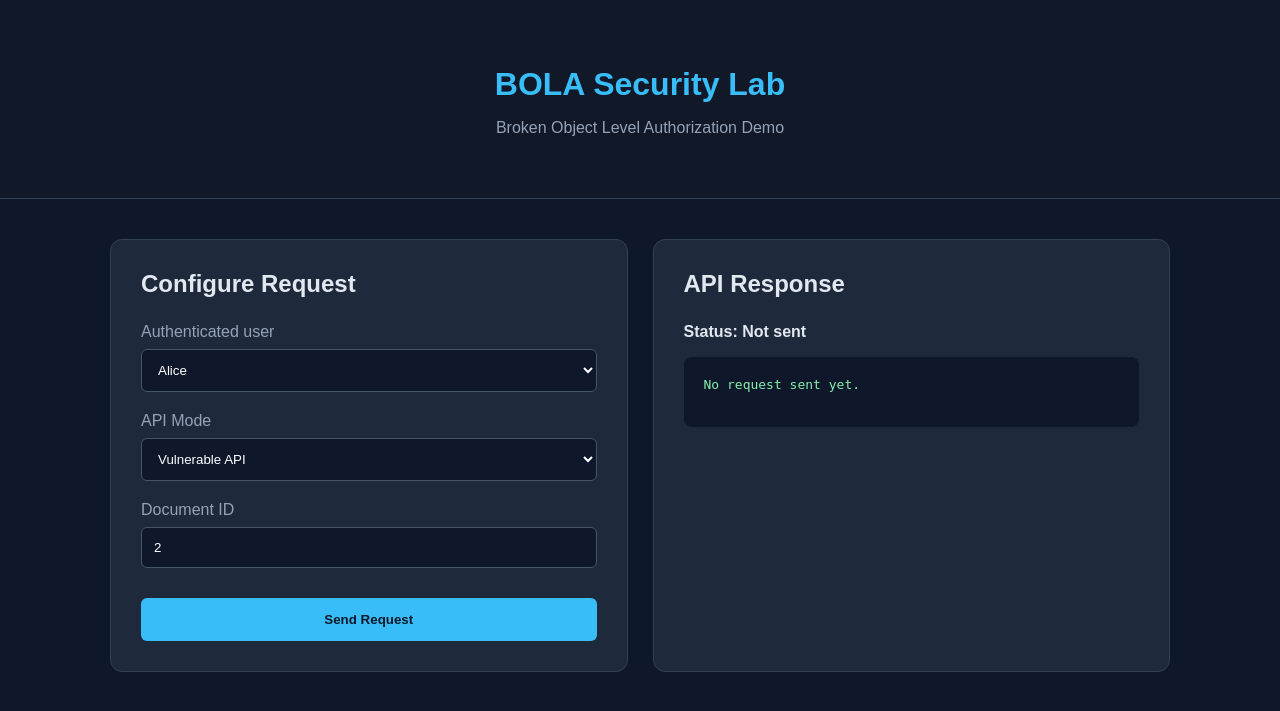
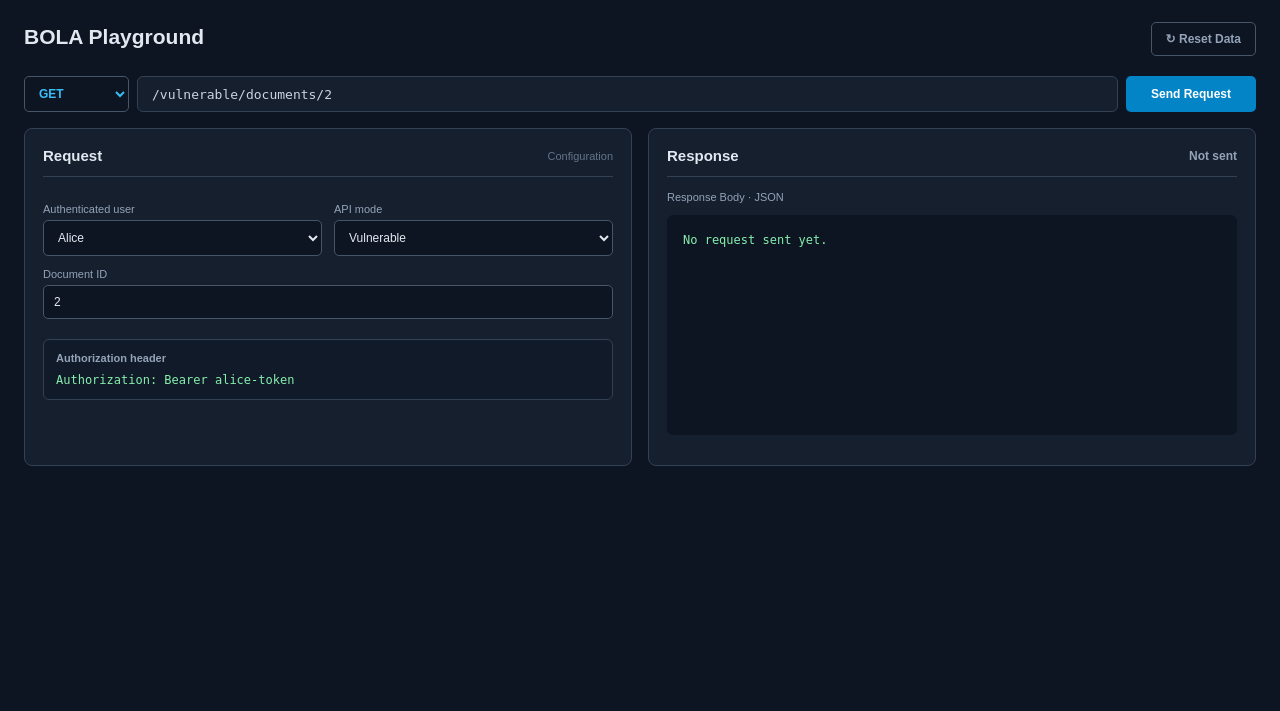
Before and after one commit to Anna02-08/BOLA-demo, a Flask app: page / in a window 1280 px wide. Shown: the top 711 px of the page. Run offline with Flask 3, Linux system fonts and the light colour scheme.

Commit message:
Updated frontend and added more methods

```diff
--- a/app.py
+++ b/app.py
@@ -1,4 +1,5 @@
 from flask import Flask, request, jsonify, render_template
+from copy import deepcopy
 
 app = Flask(__name__)
 
@@ -9,7 +10,7 @@ TOKENS = {
 }
 
 # Simulated private documents
-documents = {
+INITIAL_DOCUMENTS = {
     1: {
         "id": 1,
         "owner": "alice",
@@ -21,7 +22,7 @@ documents = {
         "title": "Bob's secret project"
     }
 }
-
+documents = deepcopy(INITIAL_DOCUMENTS)
 
 def get_current_user():
     auth = request.headers.get("Authorization", "")
@@ -41,7 +42,7 @@ def home():
     return render_template("index.html")
 
 # VULNERABLE ENDPOINT
-@app.route("/vulnerable/documents/<int:doc_id>")
+@app.route("/vulnerable/documents/<int:doc_id>",methods=["GET", "PUT", "DELETE"])
 def vulnerable_document(doc_id):
 
     user = get_current_user()
@@ -55,11 +56,35 @@ def vulnerable_document(doc_id):
         return jsonify({"error": "Not found"}), 404
 
     # BOLA: No ownership verification!
-    return jsonify(document)
+    if request.method == "GET":
+        return jsonify(document), 200
+
+    if request.method == "PUT":
+        data = request.get_json(silent=True)
+
+        if not isinstance(data, dict):
+            return jsonify({"error": "Invalid JSON"}), 400
+
+        if not isinstance(data.get("title"), str):
+            return jsonify({"error": "Title must be a string"}), 400
+
+        document["title"] = data["title"]
+
+        return jsonify({
+            "message": "Document updated",
+            "document": document
+        }), 200
+
+    if request.method == "DELETE":
+        del documents[doc_id]
+
+        return jsonify({
+            "message": "Document deleted"
+        }), 200
 
 
 # SECURE ENDPOINT
-@app.route("/secure/documents/<int:doc_id>")
+@app.route("/secure/documents/<int:doc_id>", methods=["GET", "PUT", "DELETE"])
 def secure_document(doc_id):
 
     user = get_current_user()
@@ -75,9 +100,46 @@ def secure_document(doc_id):
     # Object-level authorization
     if document["owner"] != user:
         return jsonify({"error": "Not found"}), 404
+    if request.method == "GET":
+        return jsonify(document), 200
+
+    if request.method == "PUT":
+        data = request.get_json(silent=True)
+
+        if not isinstance(data, dict):
+            return jsonify({"error": "Invalid JSON"}), 400
+
+        if not isinstance(data.get("title"), str):
+            return jsonify({"error": "Title must be a string"}), 400
+
+        document["title"] = data["title"]
+
+        return jsonify({
+            "message": "Document updated",
+            "document": document
+        }), 200
+
+    if request.method == "DELETE":
+        del documents[doc_id]
+
+        return jsonify({
+            "message": "Document deleted"
+        }), 200
 
     return jsonify(document)
 
 
+@app.route("/reset", methods=["POST"])
+def reset_documents():
+
+    documents.clear()
+    documents.update(deepcopy(INITIAL_DOCUMENTS))
+
+    return jsonify({
+        "message": "Demo data restored",
+        "documents": list(documents.values())
+    }), 200
+
+
 if __name__ == "__main__":
     app.run(host="127.0.0.1", port=5000, debug=False)
--- a/static/script.js
+++ b/static/script.js
@@ -1,27 +1,96 @@
 
 const sendButton = document.getElementById("sendRequest");
+const resetButton = document.getElementById("resetButton");
+
 const statusElement = document.getElementById("status");
 const responseElement = document.getElementById("response");
 
+const methodSelect = document.getElementById("method");
+const updateForm = document.getElementById("updateForm");
+
+
+// Show update form only for PUT requests
+methodSelect.addEventListener("change", () => {
+    updateForm.style.display =
+        methodSelect.value === "PUT" ? "block" : "none";
+});
+
+// Send API request
 sendButton.addEventListener("click", async () => {
 
     const user = document.getElementById("user").value;
     const mode = document.getElementById("mode").value;
     const documentId = document.getElementById("document").value;
+    const method = methodSelect.value;
 
     const url = `/${mode}/documents/${documentId}`;
+    const token = `${user}-token`;
 
-    // Simulated authentication
-    const token = `${user}-token`;
+    const options = {
+        method: method,
+        headers: {
+            "Authorization": `Bearer ${token}`
+        }
+    };
+
+    // PUT requires JSON body
+    if (method === "PUT") {
+        const newTitle =
+            document.getElementById("newTitle").value;
+
+        options.headers["Content-Type"] = "application/json";
+        options.body = JSON.stringify({
+            title: newTitle
+        });
+    }
 
     statusElement.textContent = "Status: Loading...";
 
     try {
-        const response = await fetch(url, {
-            method: "GET",
-            headers: {
-                "Authorization": `Bearer ${token}`
-            }
+        const response = await fetch(url, options);
+        const contentType = response.headers.get("content-type") || "";
+
+        let data;
+
+        if (contentType.includes("application/json")) {
+            data = await response.json();
+        } else {
+            data = {
+                error: `HTTP ${response.status}`,
+                message: "Server returned a non-JSON response."
+            };
+        }
+
+        statusElement.textContent =
+            `Status: ${response.status} ${response.statusText}`;
+
+        responseElement.textContent =
+            JSON.stringify(data, null, 4);
+
+        statusElement.style.color =
+            response.ok ? "#86efac" : "#f87171";
+
+    } catch (error) {
+        statusElement.textContent = "Connection error";
+        statusElement.style.color = "#f87171";
+        responseElement.textContent = error.message;
+    }
+});
+
+// Restore original documents
+resetButton.addEventListener("click", async () => {
+
+    const confirmed = confirm(
+        "Restore original demo documents?"
+    );
+
+    if (!confirmed) {
+        return;
+    }
+
+    try {
+        const response = await fetch("/reset", {
+            method: "POST"
         });
 
         const data = await response.json();
@@ -32,15 +101,33 @@ sendButton.addEventListener("click", async () => {
         responseElement.textContent =
             JSON.stringify(data, null, 4);
 
-        if (response.ok) {
-            statusElement.style.color = "#86efac";
-        } else {
-            statusElement.style.color = "#f87171";
-        }
+        statusElement.style.color =
+            response.ok ? "#86efac" : "#f87171";
 
     } catch (error) {
         statusElement.textContent = "Connection error";
-        statusElement.style.color = "#f87171";
         responseElement.textContent = error.message;
     }
 });
+
+
+// Update request in the preview section
+function updateRequestPreview() {
+    const mode = document.getElementById("mode").value;
+    const documentId = document.getElementById("document").value;
+    const user = document.getElementById("user").value;
+
+    document.getElementById("endpointPreview").textContent =
+        `/${mode}/documents/${documentId}`;
+
+    document.getElementById("authPreview").textContent =
+        `Authorization: Bearer ${user}-token`;
+}
+["mode", "document", "user"].forEach(id => {
+    document.getElementById(id).addEventListener(
+        "input",
+        updateRequestPreview
+    );
+});
+
+updateRequestPreview();
--- a/static/style.css
+++ b/static/style.css
@@ -1,100 +1,282 @@
-
 * {
     box-sizing: border-box;
 }
 
 body {
     margin: 0;
+    background: #0e1522;
+    color: #e2e8f0;
     font-family: Arial, sans-serif;
-    background: #0f172a;
+    font-size: 13px;
+}
+
+/* Top navigation bar */
+
+.topbar {
+    height: 52px;
+    padding: 0 24px;
+    display: flex;
+    align-items: center;
+    justify-content: space-between;
+    background: #151f2e;
+    border-bottom: 1px solid #334155;
+}
+
+.brand {
+    display: flex;
+    align-items: center;
+    gap: 10px;
+}
+
+.brand-icon {
+    color: #38bdf8;
+    font-size: 23px;
+}
+
+.brand strong {
+    font-size: 15px;
+}
+
+.subtitle {
+    margin-left: 12px;
+    color: #94a3b8;
+    font-size: 12px;
+}
+
+.environment {
+    color: #4ade80;
+    font-size: 10px;
+    letter-spacing: 1px;
+}
+
+/* Workspace */
+
+.workspace {
+    max-width: 1300px;
+    margin: 0 auto;
+    padding: 22px 24px;
+}
+
+.workspace-title {
+    display: flex;
+    justify-content: space-between;
+    align-items: center;
+    margin-bottom: 20px;
+}
+
+h1 {
+    margin: 0 0 5px;
+    font-size: 21px;
     color: #e2e8f0;
 }
 
-header {
-    text-align: center;
-    padding: 45px 20px;
-    background: #111827;
+.workspace-title p {
+    margin: 0;
+    font-size: 12px;
+    color: #94a3b8;
+}
+
+/* Request URL bar */
+
+.request-bar {
+    display: flex;
+    align-items: stretch;
+    gap: 8px;
+    margin-bottom: 16px;
+}
+
+.request-bar select {
+    width: 105px;
+    flex-shrink: 0;
+    color: #38bdf8;
+    font-weight: bold;
+}
+
+.endpoint {
+    flex: 1;
+    min-width: 0;
+    display: flex;
+    align-items: center;
+    padding: 0 14px;
+    background: #151f2e;
+    border: 1px solid #334155;
+    border-radius: 6px;
+    color: #cbd5e1;
+    font-family: monospace;
+    overflow-wrap: anywhere;
+}
+
+#sendRequest {
+    width: 130px;
+    margin: 0;
+    background: #0284c7;
+    color: white;
+}
+
+#sendRequest:hover {
+    background: #0369a1;
+}
+
+/* Two-column layout */
+
+.panels {
+    display: grid;
+    grid-template-columns: 1fr 1fr;
+    gap: 16px;
+    margin: 0;
+    padding: 0;
+    max-width: none;
+}
+
+.panel {
+    background: #151f2e;
+    border: 1px solid #334155;
+    border-radius: 8px;
+    padding: 18px;
+    min-width: 0;
+}
+
+.panel-heading {
+    display: flex;
+    align-items: center;
+    justify-content: space-between;
+    padding-bottom: 12px;
+    margin-bottom: 14px;
     border-bottom: 1px solid #334155;
 }
 
-h1 {
-    color: #38bdf8;
-    margin-bottom: 8px;
+h2 {
+    margin: 0;
+    font-size: 15px;
 }
 
-header p {
-    color: #94a3b8;
+.panel-subtitle {
+    color: #64748b;
+    font-size: 11px;
 }
 
-main {
-    max-width: 1100px;
-    margin: 40px auto;
-    padding: 0 20px;
+/* Forms */
+
+.form-grid {
     display: grid;
     grid-template-columns: 1fr 1fr;
-    gap: 25px;
-}
-
-.panel {
-    background: #1e293b;
-    padding: 30px;
-    border-radius: 12px;
-    border: 1px solid #334155;
-}
-
-h2 {
-    margin-top: 0;
-    margin-bottom: 25px;
+    gap: 12px;
 }
 
 label {
     display: block;
-    margin-top: 20px;
-    margin-bottom: 8px;
+    margin: 12px 0 5px;
     color: #94a3b8;
+    font-size: 11px;
 }
 
 select,
 input {
     width: 100%;
-    padding: 12px;
-    background: #0f172a;
-    color: white;
+    padding: 9px 10px;
+    border-radius: 5px;
     border: 1px solid #475569;
-    border-radius: 6px;
+    background: #0e1522;
+    color: #e2e8f0;
+    font-size: 12px;
 }
 
 button {
-    width: 100%;
-    margin-top: 30px;
-    padding: 14px;
-    background: #38bdf8;
-    color: #0f172a;
     border: none;
-    border-radius: 6px;
+    border-radius: 5px;
+    padding: 9px 14px;
+    font-size: 12px;
     font-weight: bold;
     cursor: pointer;
 }
 
-button:hover {
-    background: #7dd3fc;
+#resetButton {
+    width: auto;
+    margin: 0;
+    background: transparent;
+    color: #94a3b8;
+    border: 1px solid #475569;
+}
+
+#resetButton:hover {
+    background: #334155;
+}
+
+/* Authorization preview */
+
+.info {
+    margin-top: 20px;
+    padding: 12px;
+    border: 1px solid #334155;
+    border-radius: 6px;
+    background: #101a28;
+}
+
+.info strong {
+    display: block;
+    font-size: 11px;
+    color: #94a3b8;
+    margin-bottom: 8px;
+}
+
+.info code {
+    color: #86efac;
+    font-size: 12px;
+    overflow-wrap: anywhere;
+}
+
+/* Response */
+
+.status {
+    color: #94a3b8;
+    font-weight: bold;
+    font-size: 12px;
+}
+
+.response-heading {
+    margin-bottom: 10px;
+    color: #94a3b8;
+    font-size: 11px;
 }
 
 pre {
-    padding: 20px;
-    background: #0f172a;
-    border-radius: 8px;
-    color: #86efac;
+    background: #0e1522;
+    padding: 16px;
+    border-radius: 6px;
+    min-height: 220px;
+    max-height: 450px;
+    overflow: auto;
     white-space: pre-wrap;
     overflow-wrap: anywhere;
+    color: #86efac;
+    font-size: 12px;
+    line-height: 1.6;
 }
 
-#status {
-    font-weight: bold;
-}
+/* Responsive */
 
 @media (max-width: 700px) {
-    main {
+    .subtitle {
+        display: none;
+    }
+
+    .workspace {
+        padding: 14px;
+    }
+
+    .panels {
         grid-template-columns: 1fr;
     }
+
+    .request-bar {
+        flex-wrap: wrap;
+    }
+
+    .endpoint {
+        min-height: 38px;
+    }
+
+    #sendRequest {
+        width: 100%;
+    }
 }
--- a/templates/index.html
+++ b/templates/index.html
@@ -5,60 +5,98 @@
     <meta charset="UTF-8">
     <meta name="viewport"
           content="width=device-width, initial-scale=1.0">
-
     <title>BOLA Security Lab</title>
-
-    <link rel="stylesheet"
-          href="/static/style.css">
+    <link rel="stylesheet" href="/static/style.css">
 </head>
 <body>
 
-    <header>
-        <h1>BOLA Security Lab</h1>
-        <p>Broken Object Level Authorization Demo</p>
-    </header>
+<div class="workspace">
 
-    <main>
+    <div class="workspace-title">
+        <div>
+            <h1>BOLA Playground</h1>
+            </div>
+        <button id="resetButton" type="button">
+            ↻ Reset Data
+        </button>
+    </div>
+
+    <div class="request-bar">
+        <select id="method" aria-label="HTTP Method">
+            <option value="GET">GET</option>
+            <option value="PUT">PUT</option>
+            <option value="DELETE">DELETE</option>
+        </select>
+
+        <div id="endpointPreview" class="endpoint"></div>
+
+        <button id="sendRequest">Send Request</button>
+    </div>
+
+    <main class="panels">
+
         <section class="panel">
-            <h2>Configure Request</h2>
+            <div class="panel-heading">
+                <h2>Request</h2>
+                <span class="panel-subtitle">Configuration</span>
+            </div>
 
+            <div class="form-grid">
+                <div>
                     <label for="user">Authenticated user</label>
                     <select id="user">
                         <option value="alice">Alice</option>
                         <option value="bob">Bob</option>
                     </select>
+                </div>
 
-            <label for="mode">API Mode</label>
+                <div>
+                    <label for="mode">API mode</label>
                     <select id="mode">
                         <option value="vulnerable">
-                    Vulnerable API
+                            Vulnerable
                         </option>
                         <option value="secure">
-                    Secure API
+                            Secure
                         </option>
                     </select>
+                </div>
+            </div>
 
             <label for="document">Document ID</label>
-            <input type="number"
-                   id="document"
-                   value="2"
-                   min="1">
+            <input type="number" id="document" value="2" min="1">
 
-            <button id="sendRequest">
-                Send Request
-            </button>
+            <div id="updateForm" style="display: none;">
+                <label for="newTitle">Request Body – New Title</label>
+                <input type="text"
+                       id="newTitle"
+                       value="Modified by Alice"
+                       maxlength="120">
+            </div>
+
+            <div class="info">
+                <strong>Authorization header</strong>
+                <code id="authPreview">
+                    Authorization: Bearer alice-token
+                </code>
+            </div>
         </section>
 
         <section class="panel">
-            <h2>API Response</h2>
+            <div class="panel-heading">
+                <h2>Response</h2>
+                <span id="status" class="status">
+                    Not sent
+                </span>
+            </div>
 
-            <p id="status">Status: Not sent</p>
+            <div class="response-heading">Response Body · JSON</div>
 
-            <pre id="response">
-No request sent yet.
-            </pre>
+            <pre id="response">No request sent yet.</pre>
         </section>
+
     </main>
+</div>
 
 <script src="/static/script.js"></script>
 </body>
```
Lines whose indentation alone changed are shown as unchanged.
